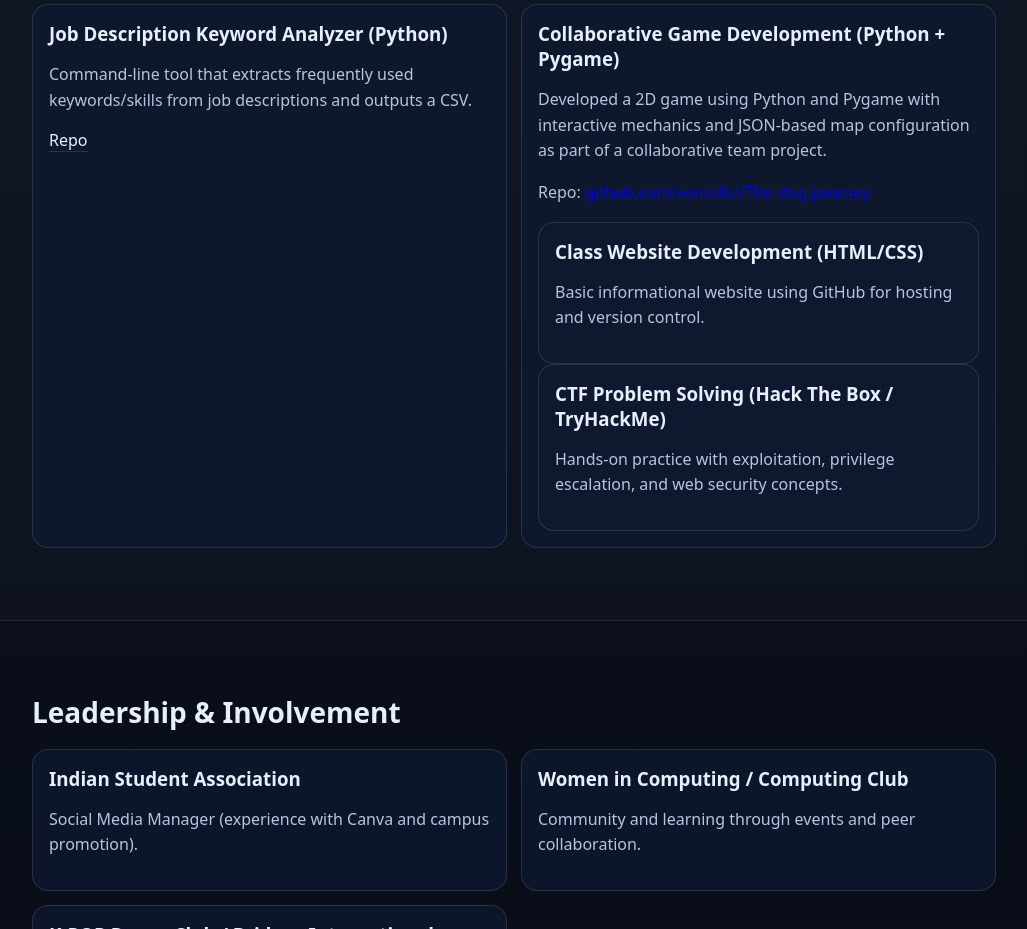
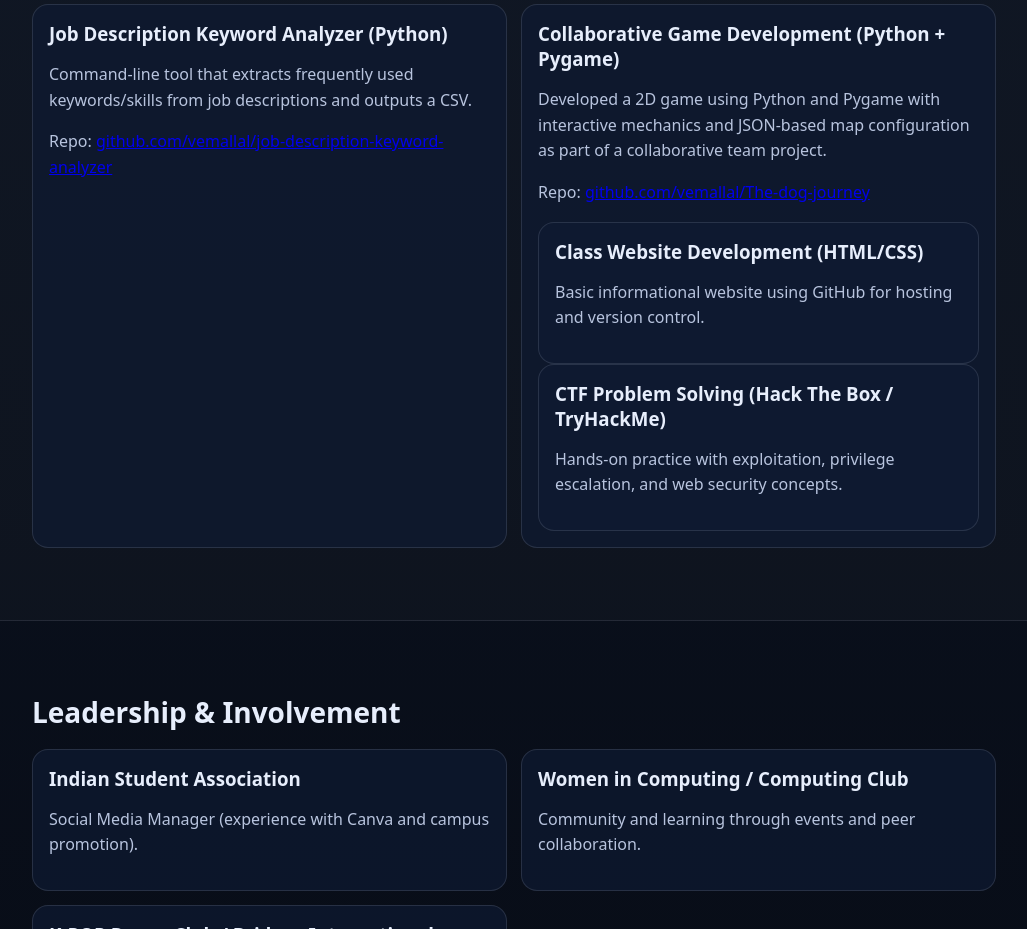
Before and after one commit to vemallal/vemallal.github.io, a plain HTML site: page index.html in a window 1280 px wide. Shown: the part 1720-2649 px from the top of the page, without its empty margins (126-1153 px from the left). Drawn offline with Linux system fonts and the light colour scheme.

Commit message:
Update index.html

```diff
--- a/index.html
+++ b/index.html
@@ -148,9 +148,12 @@
             <p>
               Command-line tool that extracts frequently used keywords/skills from job descriptions and outputs a CSV.
             </p>
-            <div class="cardlinks">
-              <a href="https://github.com/vemallal/job-description-keyword-analyzer" target="_blank" rel="noreferrer">Repo</a>
-            </div>
+            <p class="small">
+              Repo:
+              <a href="https://github.com/vemallal/job-description-keyword-analyzer" target="_blank" rel="noreferrer">
+                github.com/vemallal/job-description-keyword-analyzer
+              </a>
+            </p>
           </article>
 
           <article class="card">
@@ -161,8 +164,10 @@
               </p>
               <p class="small">
                 Repo:
-                <a href="https://github.com/vemallal/The-dog-journey" target="_blank">
+                <a href="https://github.com/vemallal/The-dog-journey" target="_blank" rel="noreferrer">
                   github.com/vemallal/The-dog-journey
+                </a>
+
                 </a>
               </p>
             </div>
```
